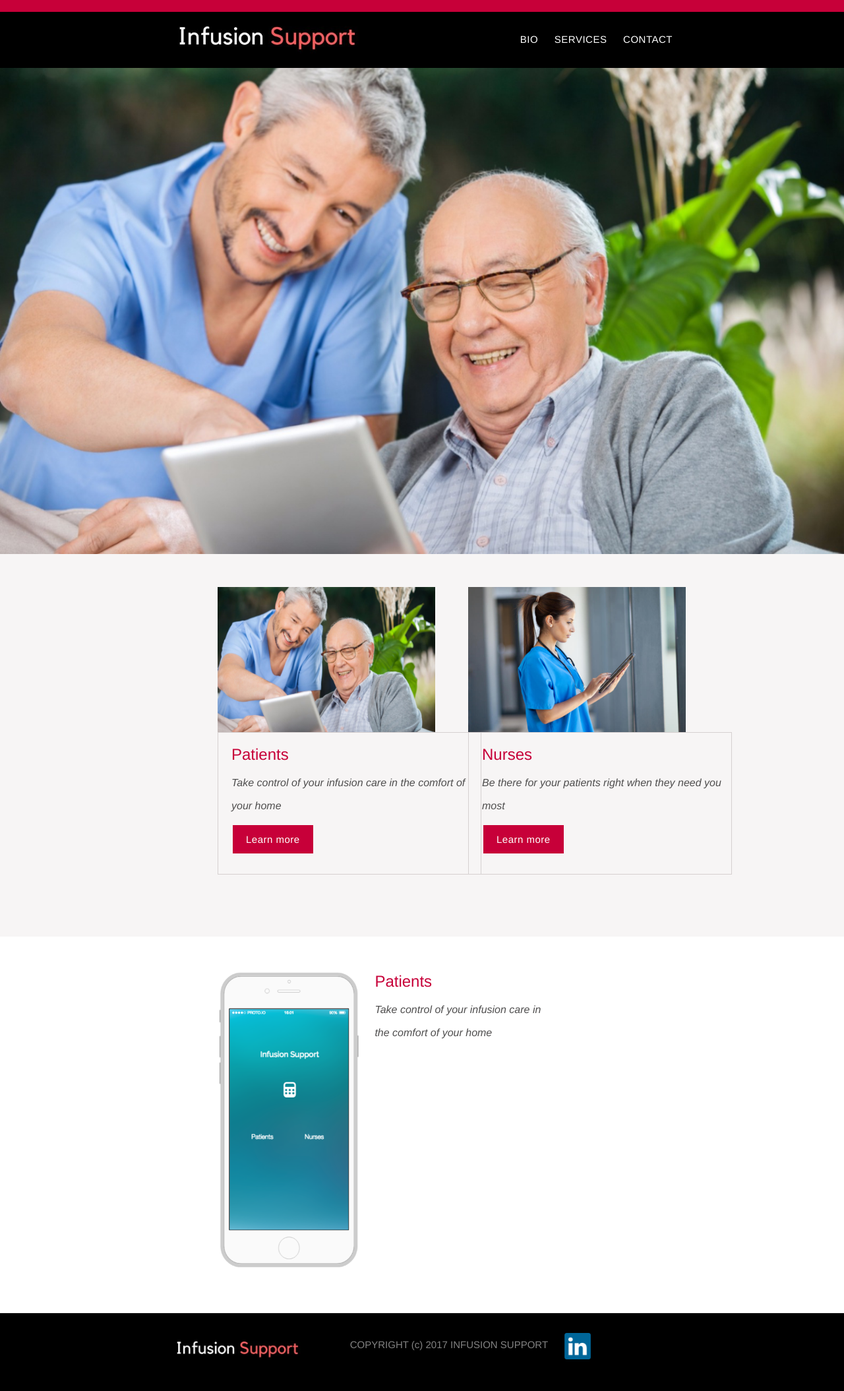
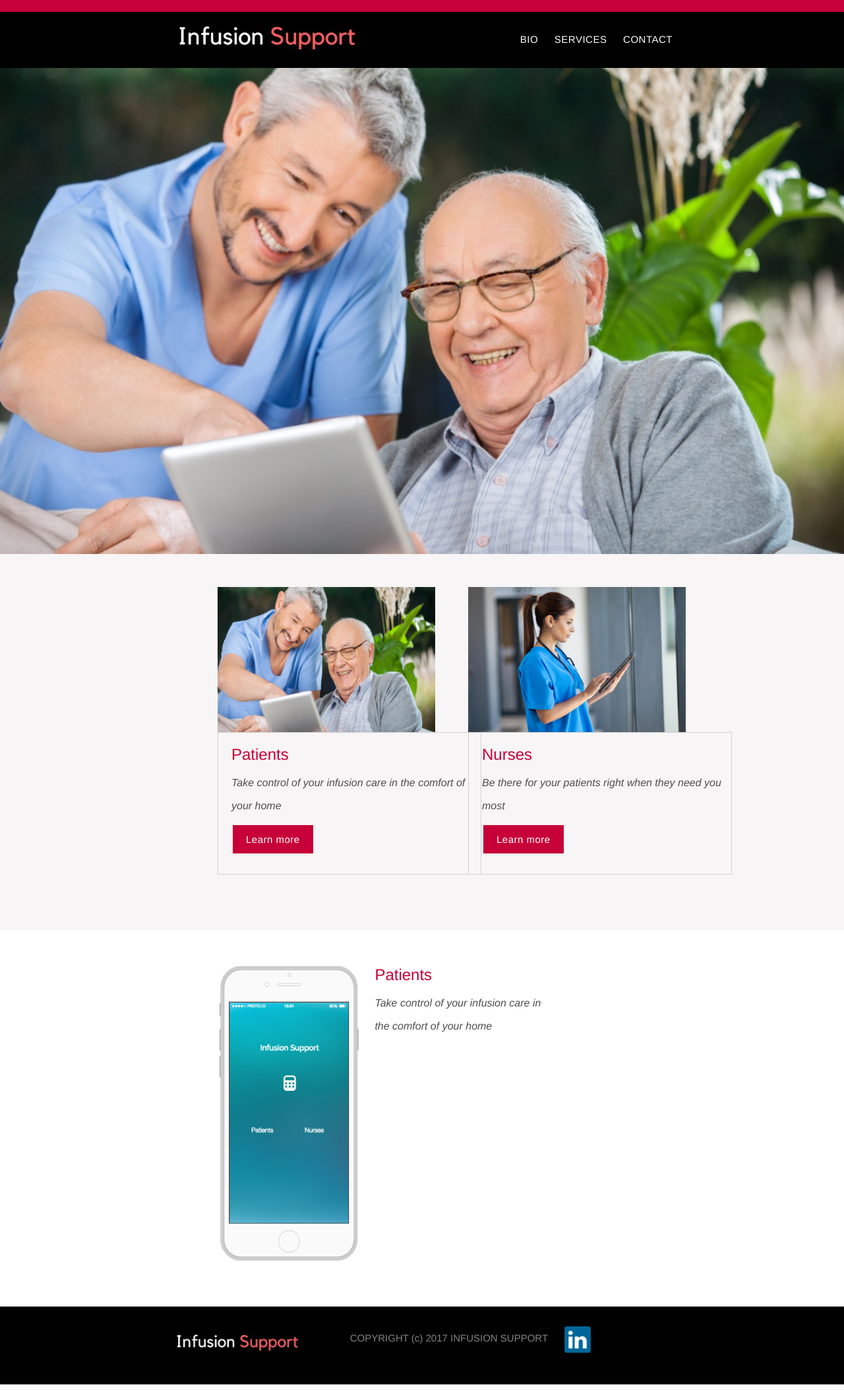
Before and after one commit to vezenwa/vezenwa.github.io, a Jekyll site: the page built from index.md, in a window 1280 px wide. Shown: the whole page at 66% size. Built offline with Jekyll 4.4.1, drawn with Linux system fonts in a browser that asks for light colours.

Commit message:
Update main.scss

```diff
--- a/assets/main.scss
+++ b/assets/main.scss
@@ -103,7 +103,7 @@ img {
 
 .div4 {
     width: 100%;
-    height: 545px;
+    height: 535px;
    /* border: 1px solid red; */
     padding-left: 20px;
     padding-top: 35px;
```
